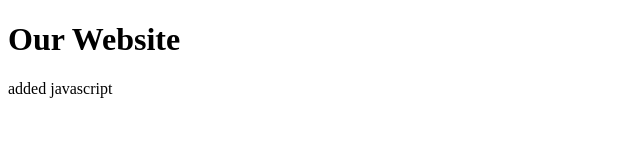
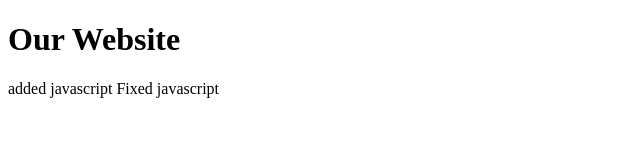
Before and after one commit to qeffj/ourwebsite, a plain HTML site: page index.html in a window 1280 px wide. Shown: the whole page, without its empty margins (0-640 px from the left). Drawn offline with Linux system fonts and the light colour scheme.

Commit message:
Fixed javascript

```diff
--- a/index.html
+++ b/index.html
@@ -10,3 +10,4 @@
 </html>
 
 added javascript
+    Fixed javascript
```
